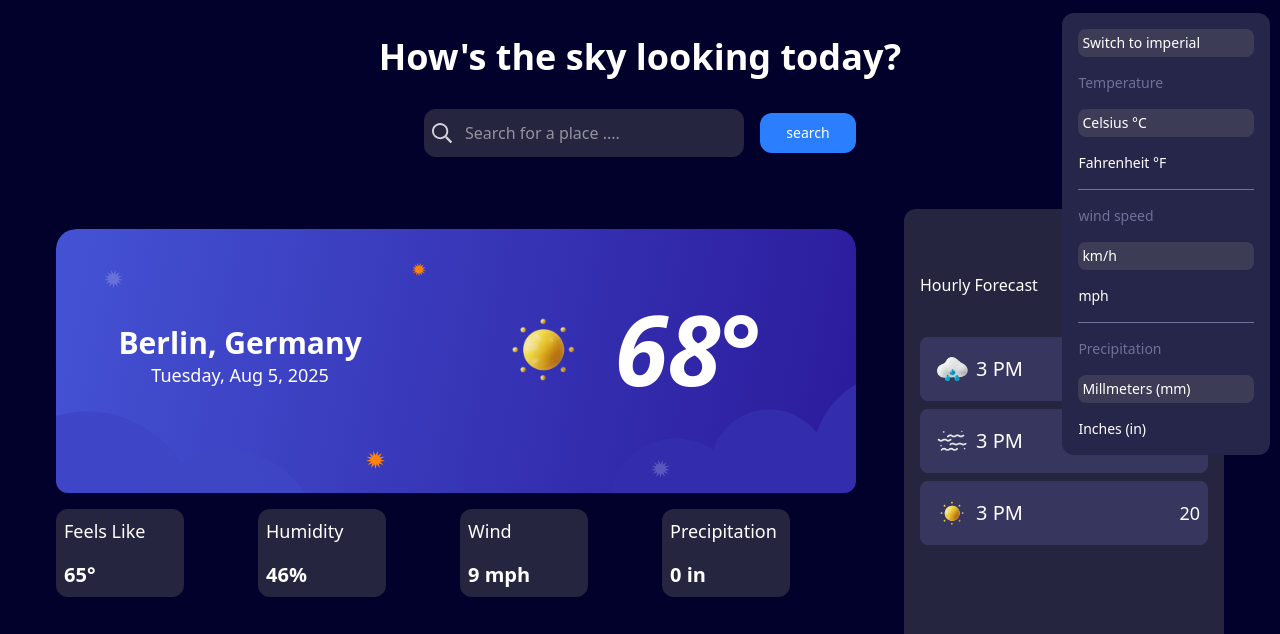
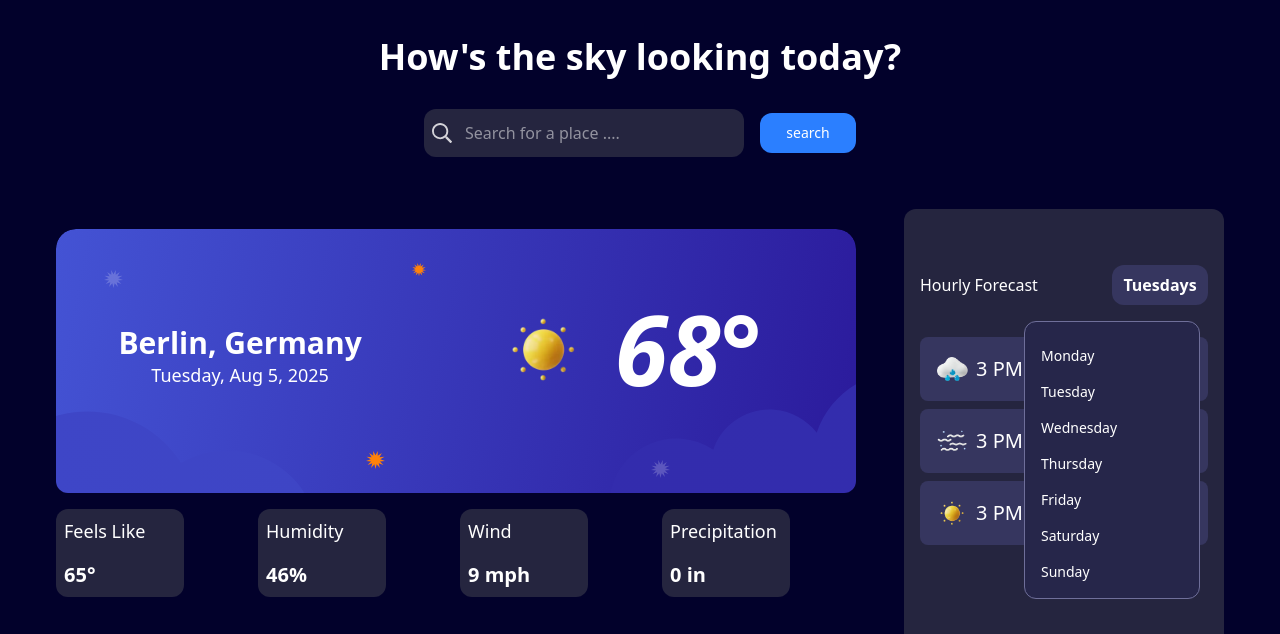
Before and after one commit to mugisha12john/weather_app, a website: page index.html in a window 1280 px wide. Shown: the part 75-709 px from the top of the page. Drawn offline with Linux system fonts and the light colour scheme.

Commit message:
feat: add dropdown for the days

```diff
--- a/index.html
+++ b/index.html
@@ -31,17 +31,20 @@
         <img src="./assets/images/logo.svg" class="w-24" alt="" />
         <div class="flex justify-center bg-[#25253F] p-2 gap-2 rounded-xl">
           <img src="./assets/images/icon-units.svg" class="w-5" alt="" />
-          <button id="units" class="text-white font-medium hover:cursor-pointer">
+          <button
+            id="units"
+            class="text-white font-medium hover:cursor-pointer"
+          >
             Units v
           </button>
         </div>
       </div>
       <!-- Unit dropdown boxes -->
       <div
-        class="bg-[#26264a] rounded-xl w-52 mt-4 lg:mr-8 absolute left-40 lg:left-[83%]"
+        id="dropdown-unit"
+        class="bg-[#26264a] hidden rounded-xl w-52 mt-4 lg:mr-8 absolute left-40 lg:left-[83%]"
       >
         <div
-          id="dropdown-unit"
           class="flex flex-col justify-center p-4 gap-4 text-white font-medium text-sm cursor-pointer"
         >
           <span class="bg-[#3c3c57] p-1 rounded-[8px]">Switch to imperial</span>
@@ -191,11 +194,31 @@
       <section class="bg-[#25253f] mt-5 rounded-xl">
         <div class="flex justify-between p-4 mt-10 items-center">
           <h1 class="text-white rounded-2xl font-medium">Hourly Forecast</h1>
-          <div
-            class="bg-[#36365f] w-24 font-semibold rounded-xl p-2 text-white"
+          <button
+            id="days-btn"
+            class="bg-[#36365f] w-24 font-semibold hover:cursor-pointer rounded-xl p-2 text-white"
           >
             Tuesdays
-          </div>
+          </button>
+        </div>
+
+        <!-- add to choose certain day  -->
+        <!-- Add to choose certain day -->
+        <div
+          id="days-model"
+          class="bg-[#26264a] rounded-xl w-44 border-[#6f6f9a] border-1 lg:mr-8 absolute left-40 lg:left-[80%]"
+        >
+          <ul
+            class="flex flex-col justify-center mt-2 p-4 gap-4 text-white font-medium text-sm"
+          >
+            <li class="cursor-pointer hover:text-[#a5a5ff]">Monday</li>
+            <li class="cursor-pointer hover:text-[#a5a5ff]">Tuesday</li>
+            <li class="cursor-pointer hover:text-[#a5a5ff]">Wednesday</li>
+            <li class="cursor-pointer hover:text-[#a5a5ff]">Thursday</li>
+            <li class="cursor-pointer hover:text-[#a5a5ff]">Friday</li>
+            <li class="cursor-pointer hover:text-[#a5a5ff]">Saturday</li>
+            <li class="cursor-pointer hover:text-[#a5a5ff]">Sunday</li>
+          </ul>
         </div>
         <!-- hourly forecast details card -->
         <main class="p-4 grid grid-cols-1 gap-2">
--- a/src/script.js
+++ b/src/script.js
@@ -4,3 +4,9 @@ const unitsButton = document.getElementById("units");
 unitsButton.addEventListener("click", () => {
   dropdownUnits.classList.toggle("hidden");
 });
+
+const daysButton = document.getElementById("days-btn");
+const dropdownDays = document.getElementById("days-model");
+daysButton.addEventListener("click", () => {
+  dropdownDays.classList.toggle("hidden");
+});
```
Also changed, not shown: src/output.css.
